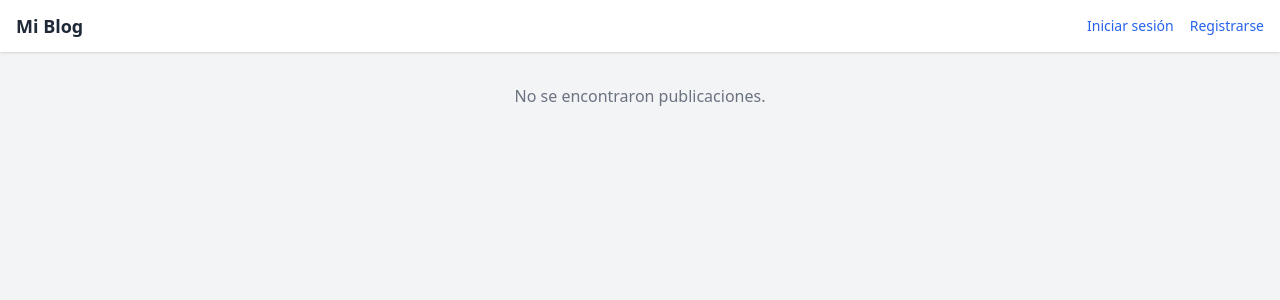
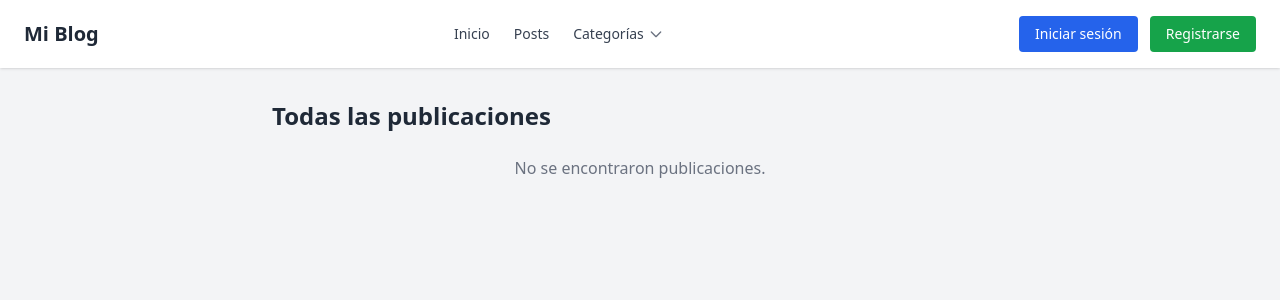
Before and after one commit to zma99/blog_django, a Django app: page /posts/list/ in a window 1280 px wide. Shown: the top 300 px of the page. Run offline with Django 5.2, Linux system fonts and the light colour scheme; data that the repository does not hold is empty; some libraries are stand-ins or nearby versions.

Commit message:
Secciones por categoria y formato de codigo

```diff
--- /dev/null
+++ b/apps/posts/context_processors.py
@@ -0,0 +1,6 @@
+from apps.posts.models import Category
+
+def categories_context(request):
+    return {
+        'categories': Category.objects.all()
+    }
--- a/apps/posts/templates/list.html
+++ b/apps/posts/templates/list.html
@@ -2,38 +2,70 @@
 
 {% block content %}
 
+<!-- Botón para crear nuevo post -->
 {% if request.user.is_authenticated and request.user.profile.is_editor %}
-  <a href="{% url 'posts:post_create' %}" class="inline-block bg-blue-600 text-white px-4 py-2 rounded hover:bg-blue-700 mb-6">
+<div class="flex justify-end mb-6">
+  <a href="{% url 'posts:post_create' %}"
+    class="inline-flex items-center gap-2 bg-blue-600 text-white px-4 py-2 rounded hover:bg-blue-700 transition">
+    <svg class="w-5 h-5" fill="none" stroke="currentColor" viewBox="0 0 24 24">
+      <path stroke-linecap="round" stroke-linejoin="round" stroke-width="2" d="M12 4v16m8-8H4" />
+    </svg>
     Crear nuevo post
   </a>
+</div>
 {% endif %}
 
-<section class="grid gap-6">
+<!-- Título dinámico según categoría -->
+{% if current_category %}
+<h1 class="text-2xl font-bold text-gray-800 mb-6">
+  Publicaciones en la categoría: <span class="text-blue-600">{{ current_category|title }}</span>
+</h1>
+{% else %}
+<h1 class="text-2xl font-bold text-gray-800 mb-6">
+  Todas las publicaciones
+</h1>
+{% endif %}
+
+
+<!-- Listado de posts -->
+<section class="grid gap-8">
   {% for post in posts %}
-    <article class="bg-white rounded-lg shadow p-6">
+  <article class="bg-white rounded-lg shadow hover:shadow-md transition p-6">
     {% if post.cover %}
     <img src="{{ post.cover.url }}" alt="Imagen de {{ post.title }}" class="w-full h-48 object-cover rounded-md mb-4">
     {% endif %}
 
-      <h2 class="text-xl font-bold text-gray-800 mb-2">{{ post.title }}</h2>
-      <p class="text-sm text-gray-500">Autor: <span class="font-medium">{{ post.author.username }}</span></p>
-      <p class="text-sm text-gray-500 mb-4">Publicado: {{ post.creation_date|date:"d M Y" }}</p>
+    <h2 class="text-2xl font-semibold text-gray-800 hover:text-blue-600 transition mb-2">
+      <a href="{% url 'posts:detail' post.pk %}">{{ post.title }}</a>
+    </h2>
+
+    <div class="flex items-center text-sm text-gray-500 mb-2 gap-4">
+      <span>👤 {{ post.author.username }}</span>
+      <span>📅 {{ post.creation_date|date:"d M Y" }}</span>
+    </div>
+
     <p class="text-gray-700 mb-4">{{ post.abstract }}</p>
-      <a href="{% url 'posts:detail' post.pk %}" class="text-blue-600 hover:underline font-medium text-sm">Leer más →</a>
+
+    <a href="{% url 'posts:detail' post.pk %}" class="inline-block text-blue-600 hover:underline font-medium text-sm">
+      Leer más →
+    </a>
   </article>
   {% empty %}
   <p class="text-center text-gray-500">No se encontraron publicaciones.</p>
   {% endfor %}
 </section>
 
+<!-- Paginación -->
 {% if is_paginated %}
-  <nav class="flex items-center justify-center gap-4 mt-8 text-sm">
+<nav class="flex items-center justify-center gap-4 mt-10 text-sm">
   {% if page_obj.has_previous %}
-      <a href="?page={{ page_obj.previous_page_number }}" class="px-3 py-1 bg-gray-200 rounded hover:bg-gray-300">Anterior</a>
+  <a href="?page={{ page_obj.previous_page_number }}" class="px-3 py-1 bg-gray-200 rounded hover:bg-gray-300">←
+    Anterior</a>
   {% endif %}
   <span class="text-gray-700">Página {{ page_obj.number }} de {{ page_obj.paginator.num_pages }}</span>
   {% if page_obj.has_next %}
-      <a href="?page={{ page_obj.next_page_number }}" class="px-3 py-1 bg-gray-200 rounded hover:bg-gray-300">Siguiente</a>
+  <a href="?page={{ page_obj.next_page_number }}" class="px-3 py-1 bg-gray-200 rounded hover:bg-gray-300">Siguiente
+    →</a>
   {% endif %}
 </nav>
 {% endif %}
--- a/apps/posts/urls.py
+++ b/apps/posts/urls.py
@@ -5,17 +5,26 @@ from .views.detail import PostDetailView
 from .views.edit import PostUpdateView
 from .views.delete import PostDeleteView
 from .views.likes import PostLikeView
-from. views.comment import CommentUpdateAjaxView, CommentCreateAjaxView
+from .views.comment import CommentUpdateAjaxView, CommentCreateAjaxView
 
-app_name = 'posts'
+app_name = "posts"
 
 urlpatterns = [
-    path('nuevo/', CreatePostView.as_view(), name='post_create'),
-    path('list/', PostListView.as_view(), name='list'),
-    path('post/<int:pk>/', PostDetailView.as_view(), name='detail'),
-    path('edit/<int:pk>/', PostUpdateView.as_view(), name='edit'),
-    path('delete/<int:pk>/', PostDeleteView.as_view(), name='delete'),
-    path('<int:pk>/like/', PostLikeView.as_view(), name='like'),
-    path('comment/<int:pk>/edit/', CommentUpdateAjaxView.as_view(), name='comment_edit'),
-    path('comment/<int:pk>/create/', CommentCreateAjaxView.as_view(), name='comment_create'),
+    path("nuevo/", CreatePostView.as_view(), name="post_create"),
+    path("list/", PostListView.as_view(), name="list"),
+    path("post/<int:pk>/", PostDetailView.as_view(), name="detail"),
+    path("edit/<int:pk>/", PostUpdateView.as_view(), name="edit"),
+    path("delete/<int:pk>/", PostDeleteView.as_view(), name="delete"),
+    path("<int:pk>/like/", PostLikeView.as_view(), name="like"),
+    path(
+        "comment/<int:pk>/edit/", CommentUpdateAjaxView.as_view(), name="comment_edit"
+    ),
+    path(
+        "comment/<int:pk>/create/",
+        CommentCreateAjaxView.as_view(),
+        name="comment_create",
+    ),
+    path(
+        "posts/category/<slug:slug>/", PostListView.as_view(), name="posts_by_category"
+    ),
 ]
--- a/apps/posts/views/list.py
+++ b/apps/posts/views/list.py
@@ -1,5 +1,5 @@
 from django.views.generic.list import ListView
-from apps.posts.models import Post
+from apps.posts.models import Post, Category
 
 class PostListView(ListView):
     model = Post
@@ -8,4 +8,16 @@ class PostListView(ListView):
     paginate_by = 4
 
     def get_queryset(self):
-        return Post.objects.all().order_by('-creation_date')
+        slug = self.kwargs.get('slug')
+        queryset = Post.objects.all().order_by('-creation_date')
+        if slug:
+            queryset = queryset.filter(category__slug=slug)
+        return queryset
+
+    def get_context_data(self, **kwargs):
+        context = super().get_context_data(**kwargs)
+        slug = self.kwargs.get('slug')
+        if slug:
+            category = Category.objects.filter(slug=slug).first()
+            context['current_category'] = category.name if category else slug
+        return context
--- a/blog_app/config/base.py
+++ b/blog_app/config/base.py
@@ -70,6 +70,7 @@ TEMPLATES = [
                 'django.template.context_processors.request',
                 'django.contrib.auth.context_processors.auth',
                 'django.contrib.messages.context_processors.messages',
+                'apps.posts.context_processors.categories_context',
             ],
         },
     },
--- a/blog_app/urls.py
+++ b/blog_app/urls.py
@@ -14,19 +14,19 @@ Including another URLconf
     1. Import the include() function: from django.urls import include, path
     2. Add a URL to urlpatterns:  path('blog/', include('blog.urls'))
 """
+
 from django.contrib import admin
 from django.conf import settings
 from django.conf.urls.static import static
 
 from django.urls import path, include
-# from .views import IndexView
+from .views import IndexView
 from apps.posts.views.list import PostListView
 
 urlpatterns = [
-    path('admin/', admin.site.urls),
-    # path('', IndexView.as_view(), name='index'),
-    path('', PostListView.as_view(), name='index'),
-    path('auth/', include('apps.userauth.urls')),
-    path('posts/', include('apps.posts.urls')),
-    path('user/', include('apps.users.urls')),
+    path("admin/", admin.site.urls),
+    path("", IndexView.as_view(), name="index"),
+    path("auth/", include("apps.userauth.urls")),
+    path("posts/", include("apps.posts.urls")),
+    path("user/", include("apps.users.urls")),
 ] + static(settings.MEDIA_URL, document_root=settings.MEDIA_ROOT)
--- /dev/null
+++ b/static/js/menu-toggle.js
@@ -0,0 +1,35 @@
+// Menú de usuario
+document.addEventListener("DOMContentLoaded", () => {
+  const userButton = document.getElementById("user-menu-button");
+  const userMenu = document.getElementById("user-menu");
+  const userContainer = document.getElementById("user-menu-container");
+
+  if (userButton && userMenu && userContainer) {
+    userButton.addEventListener("click", () => {
+      userMenu.classList.toggle("hidden");
+    });
+
+    document.addEventListener("click", (e) => {
+      if (!userContainer.contains(e.target)) {
+        userMenu.classList.add("hidden");
+      }
+    });
+  }
+
+  // Menú de categorías
+  const categoryButton = document.getElementById("category-menu-button");
+  const categoryMenu = document.getElementById("category-menu");
+  const categoryContainer = document.getElementById("category-menu-container");
+
+  if (categoryButton && categoryMenu && categoryContainer) {
+    categoryButton.addEventListener("click", () => {
+      categoryMenu.classList.toggle("hidden");
+    });
+
+    document.addEventListener("click", (e) => {
+      if (!categoryContainer.contains(e.target)) {
+        categoryMenu.classList.add("hidden");
+      }
+    });
+  }
+});
--- a/templates/base.html
+++ b/templates/base.html
@@ -2,42 +2,103 @@
 
 <!DOCTYPE html>
 <html lang="es">
+
 <head>
-    <meta charset="UTF-8">
-    <meta name="viewport" content="width=device-width, initial-scale=1.0">
+    <meta charset="UTF-8" />
+    <meta name="viewport" content="width=device-width, initial-scale=1.0" />
 
     <!-- Tailwind CDN -->
     <script src="https://cdn.tailwindcss.com"></script>
 
     <title>{% block title %}Blog{% endblock %}</title>
 </head>
+
 <body class="bg-gray-100 text-gray-800 font-sans">
+    <!-- Encabezado principal -->
+    <header class="bg-white shadow px-6 py-4 flex items-center justify-between">
+        <!-- Logo / Título -->
+        <div class="text-xl font-bold text-gray-800">
+            <a href="{% url 'index' %}" class="hover:text-blue-600 transition">Mi Blog</a>
+        </div>
 
-    <!-- Encabezado principal -->
-    <header class="bg-white shadow px-4 py-3 flex items-center justify-between">
-        <div class="text-lg font-semibold">Mi Blog</div>
+        <!-- Navegación principal -->
+        <nav class="hidden md:flex gap-6 text-sm text-gray-700">
+            <a href="{% url 'index' %}" class="hover:text-blue-600">Inicio</a>
+            <a href="{% url 'posts:list' %}" class="hover:text-blue-600">Posts</a>
 
-        <div class="flex items-center gap-4">
+            <!-- Dropdown de categorías -->
+            <div class="relative" id="category-menu-container">
+                <button id="category-menu-button"
+                    class="flex items-center gap-1 hover:text-blue-600 focus:outline-none">
+                    Categorías
+                    <svg class="w-4 h-4 text-gray-500" fill="none" stroke="currentColor" viewBox="0 0 24 24">
+                        <path stroke-linecap="round" stroke-linejoin="round" stroke-width="2" d="M19 9l-7 7-7-7" />
+                    </svg>
+                </button>
+
+                <!-- Menú de categorías -->
+                <div id="category-menu" class="absolute left-0 mt-2 w-48 bg-white border rounded shadow-lg hidden z-50">
+                    {% for category in categories %}
+                    <a href="{% url 'posts:posts_by_category' category.slug %}"
+                        class="block px-4 py-2 text-sm text-gray-700 hover:bg-gray-100">
+                        {{ category.name }}
+                    </a>
+                    {% empty %}
+                    <span class="block px-4 py-2 text-sm text-gray-500">Sin categorías</span>
+                    {% endfor %}
+                </div>
+            </div>
+        </nav>
+
+        <!-- Usuario autenticado o no -->
+        <div class="relative" id="user-menu-container">
             {% if user.is_authenticated %}
-                <span class="text-sm">Hola, <a href="{% url 'profile_view' %}" class="hover:underline">{{ user.username }}</a> 👋</span>
+            <!-- Botón de usuario -->
+            <button id="user-menu-button" class="flex items-center gap-2 focus:outline-none">
+                <img src="{{ user.profile.avatar.url }}" alt="Avatar"
+                    class="w-8 h-8 rounded-full object-cover border" />
+                <span class="text-sm font-medium text-gray-800">{{ user.username }}</span>
+                <svg class="w-4 h-4 text-gray-500" fill="none" stroke="currentColor" viewBox="0 0 24 24">
+                    <path stroke-linecap="round" stroke-linejoin="round" stroke-width="2" d="M19 9l-7 7-7-7" />
+                </svg>
+            </button>
+
+            <!-- Menú desplegable -->
+            <div id="user-menu" class="absolute right-0 mt-2 w-48 bg-white border rounded shadow-lg hidden z-50">
+                <a href="{% url 'profile_view' %}" class="block px-4 py-2 text-sm text-gray-700 hover:bg-gray-100">👤
+                    Perfil</a>
+                <a href="#" class="block px-4 py-2 text-sm text-gray-700 hover:bg-gray-100">⚙️ Configuración</a>
+                <a href="#" class="block px-4 py-2 text-sm text-gray-700 hover:bg-gray-100">📝 Mis posts</a>
                 <form method="post" action="{% url 'logout' %}">
                     {% csrf_token %}
-                    <button type="submit" class="bg-red-500 hover:bg-red-600 text-white px-3 py-1 rounded text-sm">
-                        Cerrar sesión
+                    <button type="submit" class="w-full text-left px-4 py-2 text-sm text-red-600 hover:bg-gray-100">
+                        🚪 Cerrar sesión
                     </button>
                 </form>
+            </div>
             {% else %}
-                <a href="{% url 'login' %}" class="text-blue-600 hover:underline text-sm">Iniciar sesión</a>
-                <a href="{% url 'signup' %}" class="text-blue-600 hover:underline text-sm">Registrarse</a>
+            <!-- Botones para usuarios no autenticados -->
+            <div class="flex gap-3">
+                <a href="{% url 'login' %}"
+                    class="bg-blue-600 text-white px-4 py-2 rounded hover:bg-blue-700 transition text-sm font-medium">
+                    Iniciar sesión
+                </a>
+                <a href="{% url 'signup' %}"
+                    class="bg-green-600 text-white px-4 py-2 rounded hover:bg-green-700 transition text-sm font-medium">
+                    Registrarse
+                </a>
+            </div>
+
             {% endif %}
         </div>
     </header>
 
     <!-- Cuerpo -->
     <main class="max-w-3xl mx-auto mt-8 px-4 pb-12">
-        {% block content %}
-
-        {% endblock %}
+        {% block content %} {% endblock %}
     </main>
 </body>
+
+<script src="{% static 'js/menu-toggle.js' %}"></script>
+
 </html>
```
Also changed, not shown: apps/posts/models.py (+23 -13 lines), blog_app/views.py (+14 -1 lines), templates/index.html (+21 -2 lines), apps/posts/migrations/0006_category_slug.py (added), apps/posts/migrations/0007_alter_category_slug.py (added). Lines whose indentation alone changed are shown as unchanged.
